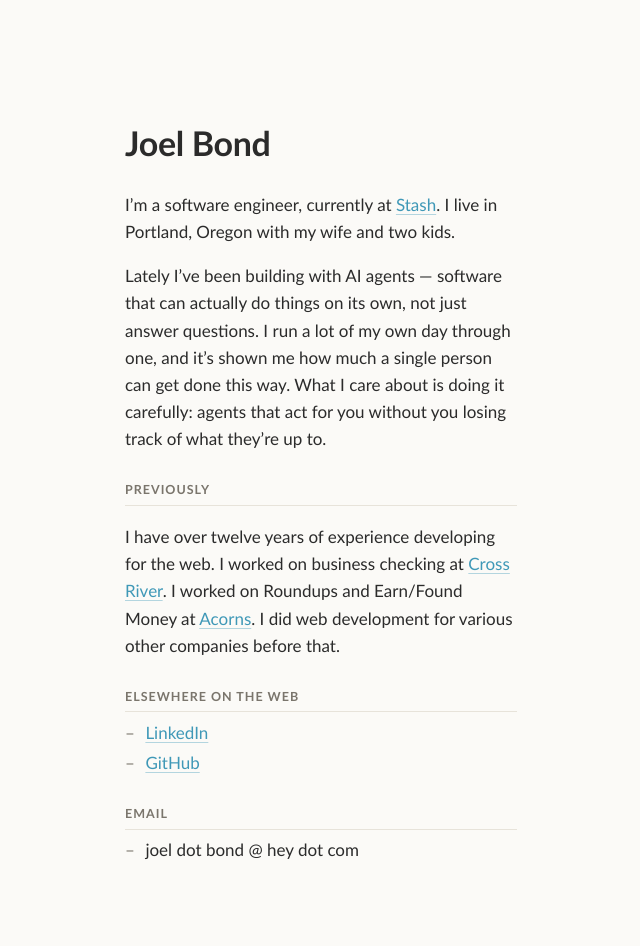
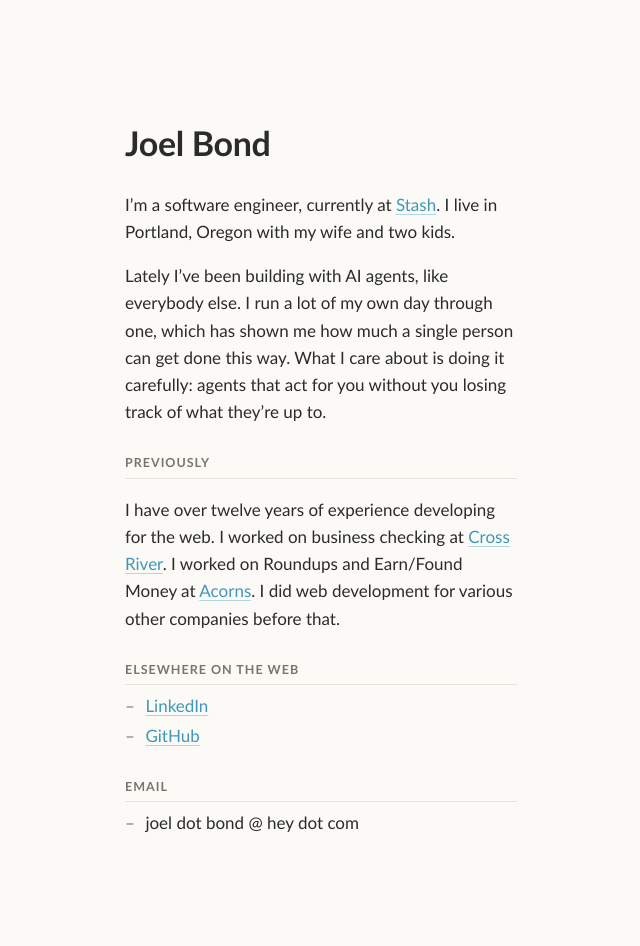
Before and after one commit to Joeltbond/joeltbond.github.io, a Jekyll site: the page built from index.markdown, in a window 1280 px wide. Shown: the whole page, without its empty margins (319-959 px from the left). Built offline with Jekyll 4.4.1, drawn with Linux system fonts in a browser that asks for light colours; after the commit the page ends 919 px from its top, so only the background shows below that.

Commit message:
Bio: stop explaining what agents are — everyone already knows
The dash-clause defining agents read like the writer was outside the
conversation everyone's having. Acknowledge the zeitgeist in four words
and move straight to the part that's actually distinctive.

Co-Authored-By: Claude Opus 4.8 <noreply@anthropic.com>

```diff
--- a/index.markdown
+++ b/index.markdown
@@ -5,7 +5,7 @@ title: Joel Bond
 
 I'm a software engineer, currently at [Stash](https://www.stash.com). I live in Portland, Oregon with my wife and two kids.
 
-Lately I've been building with AI agents — software that can actually do things on its own, not just answer questions. I run a lot of my own day through one, and it's shown me how much a single person can get done this way. What I care about is doing it carefully: agents that act for you without you losing track of what they're up to.
+Lately I've been building with AI agents, like everybody else. I run a lot of my own day through one, which has shown me how much a single person can get done this way. What I care about is doing it carefully: agents that act for you without you losing track of what they're up to.
 
 ### Previously
 
```
